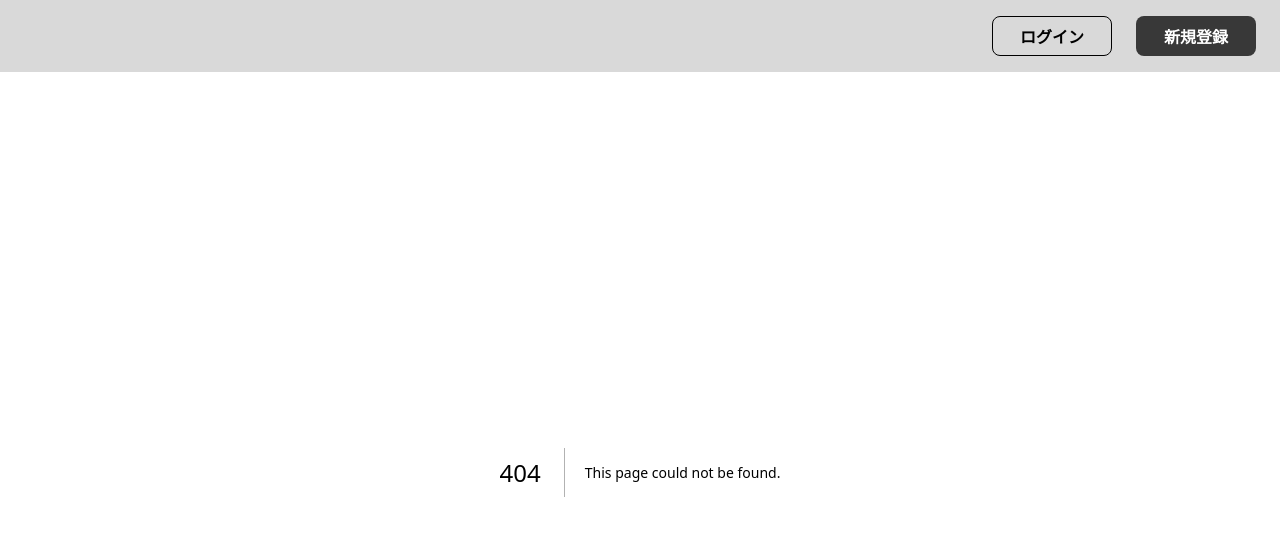
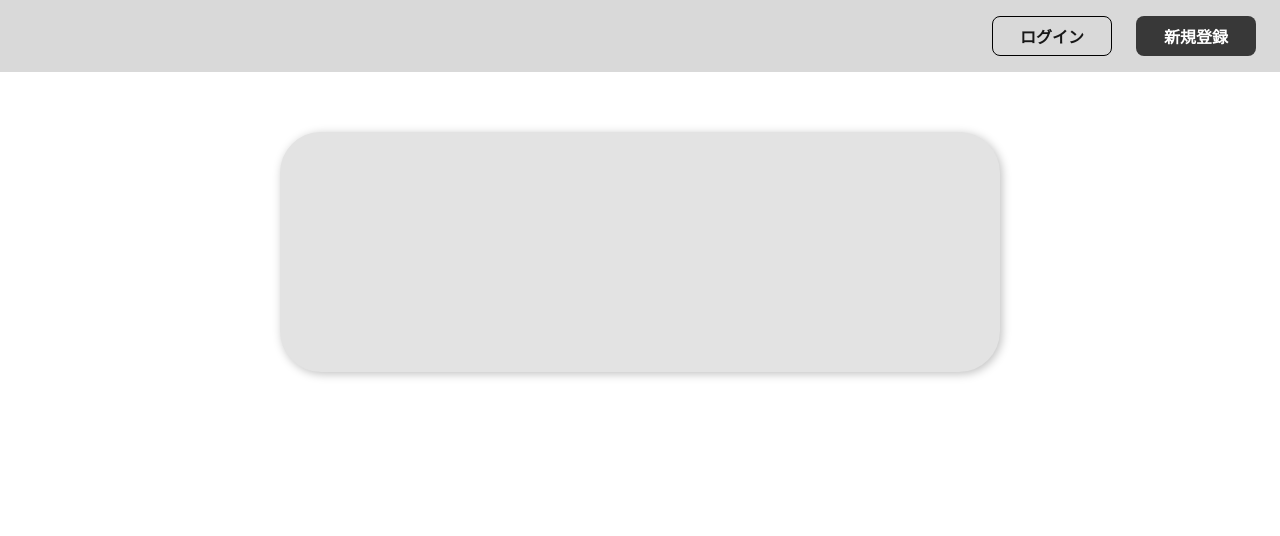
Before and after one commit to if-mentor/teamdev_26, a Next.js app: page /test-textBox in a window 1280 px wide. Before the commit this address had no page. Shown: the top 536 px of the page. Built offline with nearby package versions, Linux system fonts and the light colour scheme.

Commit message:
feature: #45 テキストエリアコンポーネントの作成 (#69)
Co-authored-by: Takanori Shinagawa <takanori_shinagawa@icloud.com>

```diff
--- /dev/null
+++ b/src/app/test-textBox/page.tsx
@@ -0,0 +1,27 @@
+"use client";
+
+import { useState } from "react";
+import TextBox from "@/components/TextBox";
+
+const TestTextBox = () => {
+  const [value, setValue] = useState("");
+
+  const error =
+    value.length > 0 && (value.length < 10 || value.length > 1000)
+      ? "記事詳細は10字〜1000文字で入力してください"
+      : undefined;
+  return (
+    <div style={{ width: "720px", margin: "0 auto", padding: "60px 0" }}>
+      <TextBox
+        name="content"
+        value={value}
+        minLength={10}
+        maxLength={1000}
+        onChange={(e) => setValue(e.target.value)}
+        error={error}
+      />
+    </div>
+  );
+};
+
+export default TestTextBox;
--- /dev/null
+++ b/src/components/TextBox/index.tsx
@@ -0,0 +1,14 @@
+import styles from "./styles.module.css";
+import type { TextBoxProps } from "./type";
+
+const TextBox = ({ error, ...props }: TextBoxProps) => {
+  return (
+    <div className={styles.textBoxWrap}>
+      <textarea {...props} className={`${styles.textBox} ${error ? styles.error : ""}`} />
+
+      {error && <p className={styles.errorMessage}>{error}</p>}
+    </div>
+  );
+};
+
+export default TextBox;
--- /dev/null
+++ b/src/components/TextBox/styles.module.css
@@ -0,0 +1,27 @@
+.textBoxWrap {
+  width: 100%;
+}
+
+.textBox {
+  resize: none;
+  display: block;
+  width: 100%;
+  height: 240px;
+  padding: 24px;
+  line-height: 1.5;
+  background-color: #e3e3e3;
+  border-radius: 41px;
+  border: none;
+  box-shadow: 2px 2px 10px 0px rgba(0, 0, 0, 0.25);
+}
+
+.textBox.error {
+  border: 1px solid #e53935;
+}
+
+.errorMessage {
+  margin-top: 16px;
+  color: #e53935;
+  font-size: 12px;
+  text-align: right;
+}
--- /dev/null
+++ b/src/components/TextBox/type.ts
@@ -0,0 +1,5 @@
+import type { TextareaHTMLAttributes } from "react";
+
+export interface TextBoxProps extends TextareaHTMLAttributes<HTMLTextAreaElement> {
+  error?: string;
+}
```
